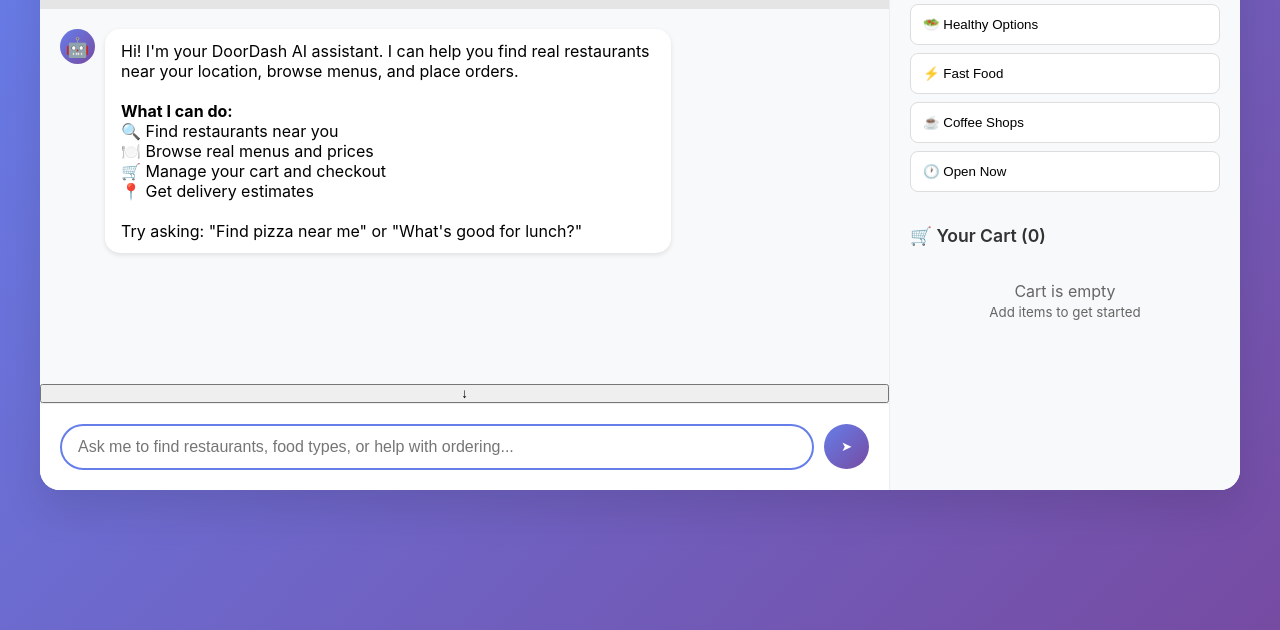
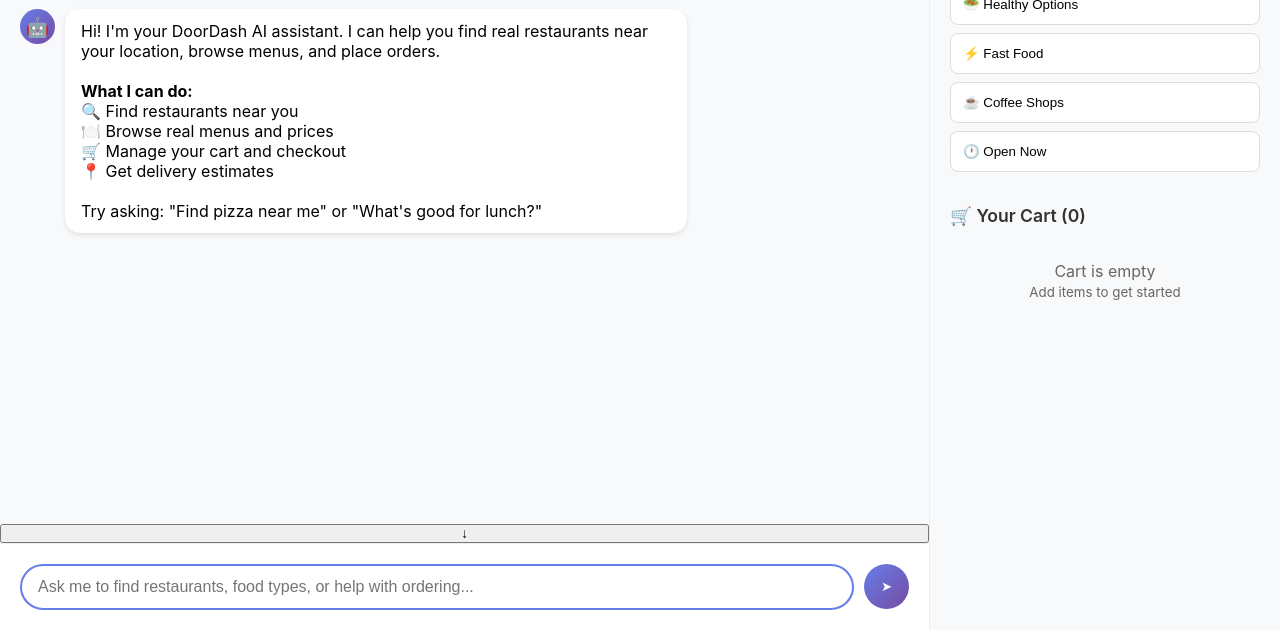
Before and after one commit to Isingla/doordash-agent, a plain HTML site: page index.html in a window 1280 px wide. Shown: the part 170-800 px from the top of the page. Drawn offline with Linux system fonts and the light colour scheme.

Commit message:
removed background

```diff
--- a/index.html
+++ b/index.html
@@ -13,21 +13,20 @@
 
         body {
             font-family: 'Inter', -apple-system, BlinkMacSystemFont, sans-serif;
-            background: linear-gradient(135deg, #667eea 0%, #764ba2 100%);
-            min-height: 100vh;
-            padding: 20px;
+            background: #ffffff;
+            margin: 0;
+            padding: 0;
+            height: 100vh;
+            overflow: hidden;
         }
 
         .container {
-            max-width: 1200px;
-            margin: 0 auto;
+            width: 100vw;
+            height: 100vh;
             background: white;
-            border-radius: 20px;
-            box-shadow: 0 20px 40px rgba(0,0,0,0.1);
             overflow: hidden;
             display: grid;
             grid-template-columns: 1fr 350px;
-            height: 80vh;
         }
 
         .chat-section {
```
